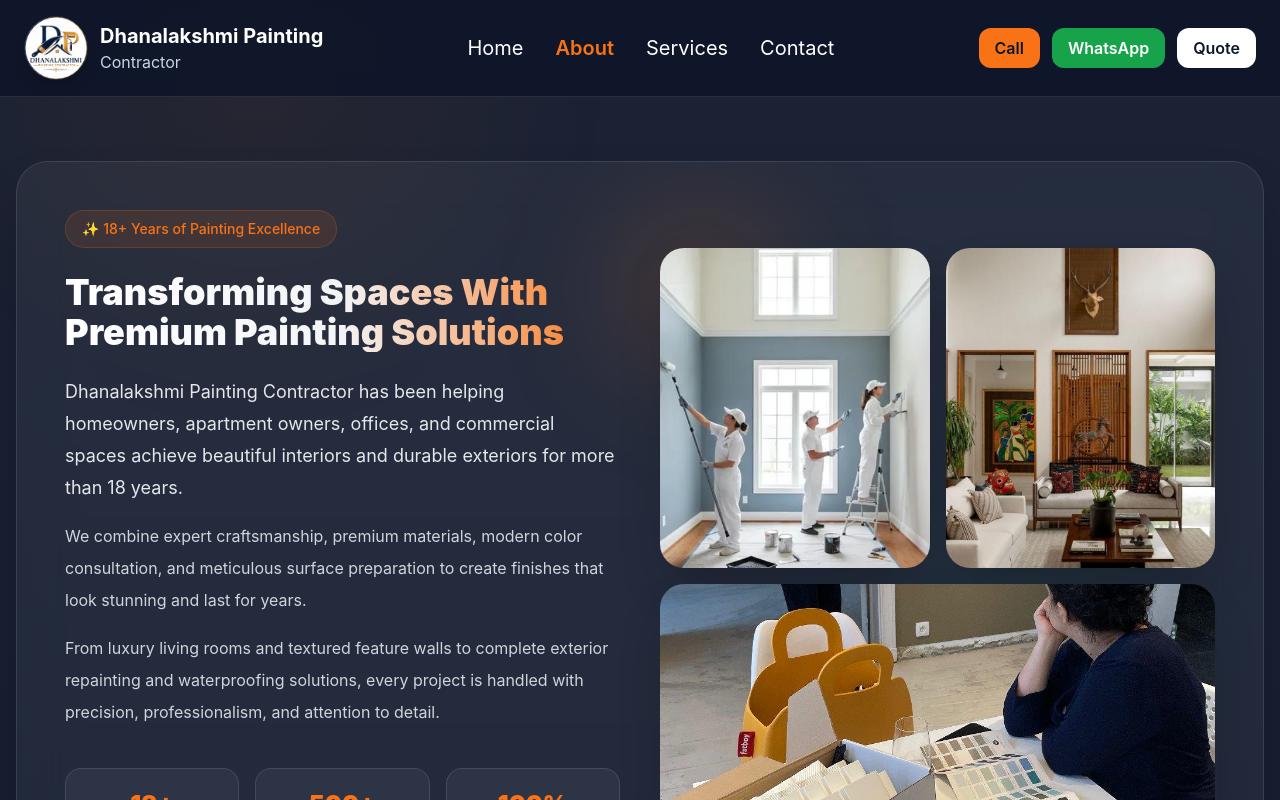
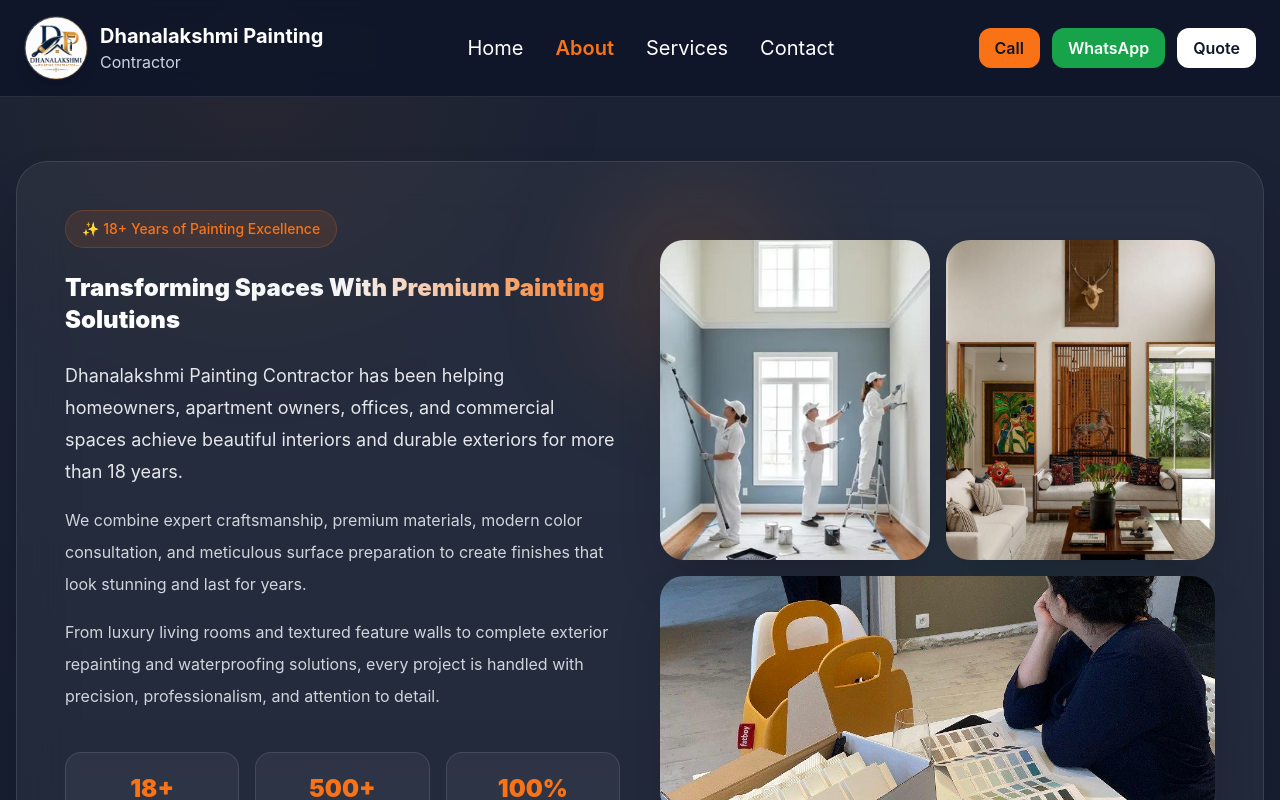
Before and after one commit to KamalikaSubramanian/website, a React (Vite) app: page /about in a window 1280 px wide. Shown: the top 800 px of the page. Built offline with nearby package versions, Linux system fonts and the light colour scheme.

Commit message:
texts size changes in about section

```diff
--- a/src/pages/About.jsx
+++ b/src/pages/About.jsx
@@ -41,8 +41,8 @@ export default function About() {
 
             <h1
               className="
-      text-5xl
-      md:text-4xl
+      text-3xl
+      md:text-2xl
       font-black
       leading-tight
       bg-gradient-to-r
```
